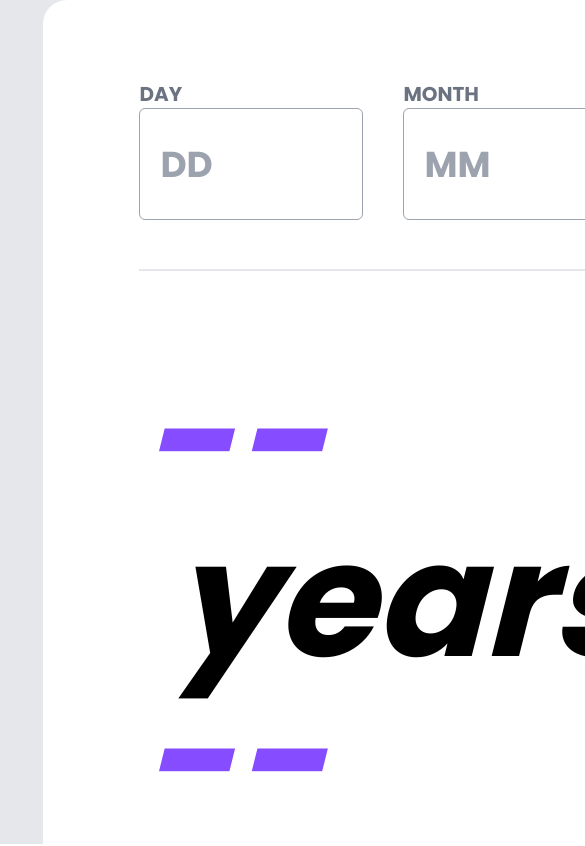
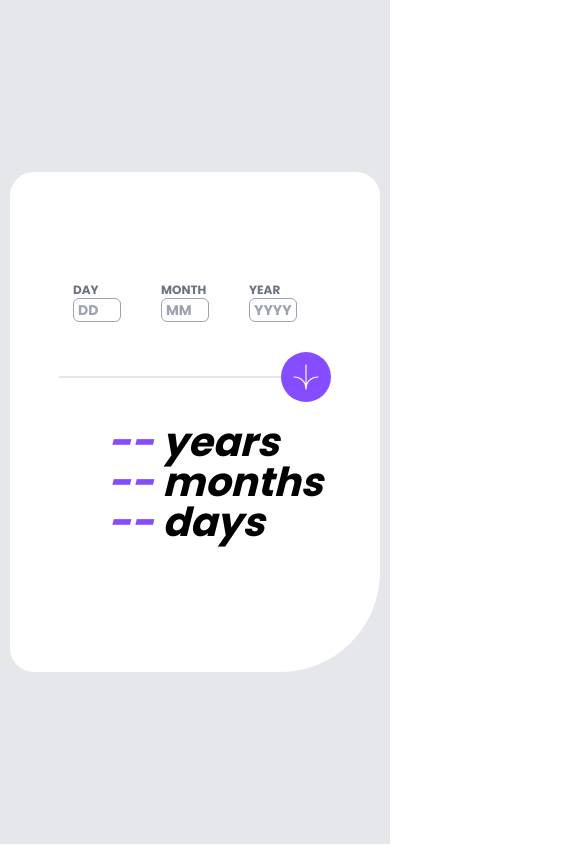
Before and after one commit to Lynxxu/frontend-mentor, a Next.js app: page /posts/Age-calculator/main in a window 390 px wide. Shown: the top 846 px of the page, 585 px wide, since content can reach past the window. Built offline with nearby package versions, Linux system fonts and the light colour scheme.

Commit message:
finished calculator

```diff
--- a/pages/posts/Age-calculator/main.jsx
+++ b/pages/posts/Age-calculator/main.jsx
@@ -123,16 +123,16 @@ export default function AgeCalculator() {
       <Head>
         <title>Age Calculator</title>
       </Head>
-      <main className="grid w-full h-screen bg-gray-200 items-center justify-items-center font-calculator ">
-        <div className="max-w-[1440px] w-[90%] h-full max-h-[1000px] bg-white flex rounded-3xl rounded-br-[300px] flex-col items-start">
-          <div className="max-w-[1340px] w-full h-[20%] max-h-[400px] flex ml-24 mt-20">
-            <div className="flex items-center font-semibold text-xl text-gray-500 ">
+      <main className="inset-0 grid w-full h-[100svh] bg-gray-200 items-center justify-items-center font-calculator ">
+        <div className="max-w-[1440px] w-[95%] md:w-[80%] h-full max-h-[500px] sm:max-h-[800px] lg:max-h-[1000px] bg-white flex rounded-3xl rounded-br-[100px] sm:rounded-br-[300px] flex-col items-center lg:items-start">
+          <div className="max-w-[1340px] w-full h-[20%] max-h-[400px] flex sm:ml-10 lg:ml-24 mt-20 justify-center lg:justify-normal">
+            <div className="flex items-center font-semibold sm:text-xl text-gray-500 ">
               <div className="flex flex-col">
-                <p>DAY</p>
+                <p className="sm:text-xs text-xs">DAY</p>
                 <input
                   id="Day"
                   type="text"
-                  className="border-gray-400 border rounded-md mr-10 h-28 w-56 font-bold text-4xl text-black pl-5"
+                  className="border-gray-400 border rounded-md mr-10 md:h-20 md:w-36 xl:h-28 xl:w-56 sm:h-14 sm:w-24 w-12 h-6 font-bold text-sm sm:text-4xl text-black sm:pl-5 pl-1"
                   placeholder="DD"
                   onChange={(e) => {
                     setDay(e.target.value);
@@ -157,10 +157,10 @@ export default function AgeCalculator() {
                 </div>
               </div>
               <div className="flex flex-col" id="Month">
-                MONTH
+                <div className="sm:text-xs text-xs">MONTH</div>
                 <input
                   type="text"
-                  className="border-gray-400 border rounded-md mr-10 h-28 w-56 font-bold text-4xl text-black pl-5"
+                  className="border-gray-400 text-sm border rounded-md mr-10 md:h-20 md:w-36 xl:h-28 xl:w-56 sm:h-14 sm:w-24 w-12 h-6 font-bold sm:text-4xl text-black pl-1 sm:pl-5"
                   placeholder="MM"
                   onChange={(e) => {
                     setMonth(e.target.value);
@@ -180,10 +180,10 @@ export default function AgeCalculator() {
                 </div>
               </div>
               <div className="flex flex-col" id="Year">
-                YEAR
+                <div className="sm:text-xs text-xs">YEAR</div>
                 <input
                   type="text"
-                  className="border-gray-400 border rounded-md mr-5 h-28 w-56 font-bold text-4xl text-black pl-5"
+                  className="border-gray-400 border text-sm rounded-md mr-5 md:h-20 md:w-36 xl:h-28 xl:w-56  sm:h-14 sm:w-24 w-12 h-6 font-bold sm:text-4xl text-black pl-1 sm:pl-5"
                   placeholder="YYYY"
                   onChange={(e) => {
                     setYear(e.target.value);
@@ -204,15 +204,15 @@ export default function AgeCalculator() {
               </div>
             </div>
           </div>
-          <div className="flex flex-row items-center w-full ml-24 mb-10">
-            <hr className="border border-gray w-3/4 " />
+          <div className="flex flex-row items-center sm:ml-10 lg:ml-24 sm:mt-8 w-full justify-center sm:justify-normal">
+            <hr className="border border-gray xl:w-3/4 lg:w-[75%] sm:w-4/5 w-[60%]" />
             <button
               onClick={() => {
                 checkInput(day, month, year);
                 CalculateAge(day, month, year, inputState);
               }}
             >
-              <div className="bg-[#854dff] rounded-full w-[100px] flex items-center justify-center hover:bg-black hover:drop-shadow-xl h-[100px]">
+              <div className="bg-[#854dff] rounded-full w-[50px] h-[50px] sm:w-[65px] sm:h-[65px] md:w-[100px] flex items-center justify-center hover:bg-black hover:drop-shadow-xl md:h-[100px] p-3 sm:p-0 ">
                 <svg
                   xmlns="http://www.w3.org/2000/svg"
                   width="46"
@@ -226,7 +226,7 @@ export default function AgeCalculator() {
               </div>
             </button>
           </div>
-          <div className="ml-24 text-[10rem] leading-none font-bold italic">
+          <div className="ml-10 lg:ml-24 mt-5  sm:text-[5rem] md:text-[7rem] xl:text-[10rem] leading-none font-bold italic text-[2.5rem]">
             <p>
               <span className="text-[#854dff]">
                 {outputYear === undefined ? "-- " : outputYear}
```
